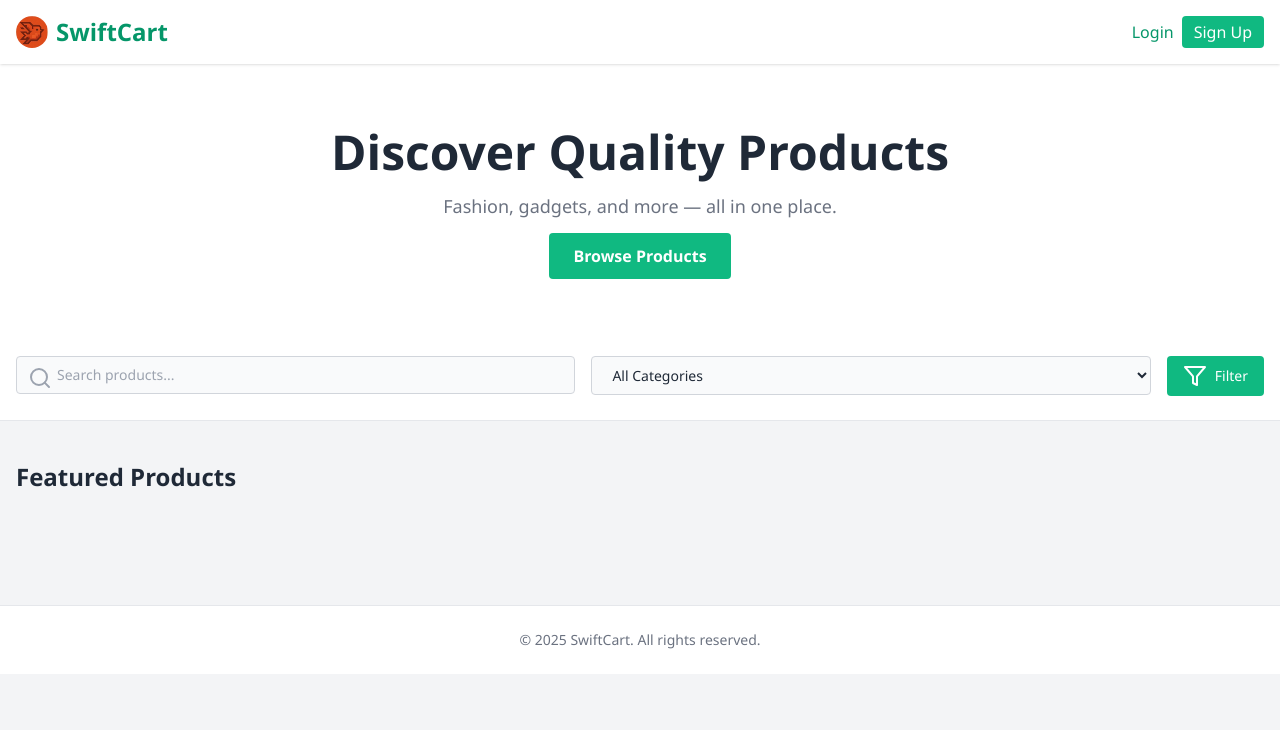
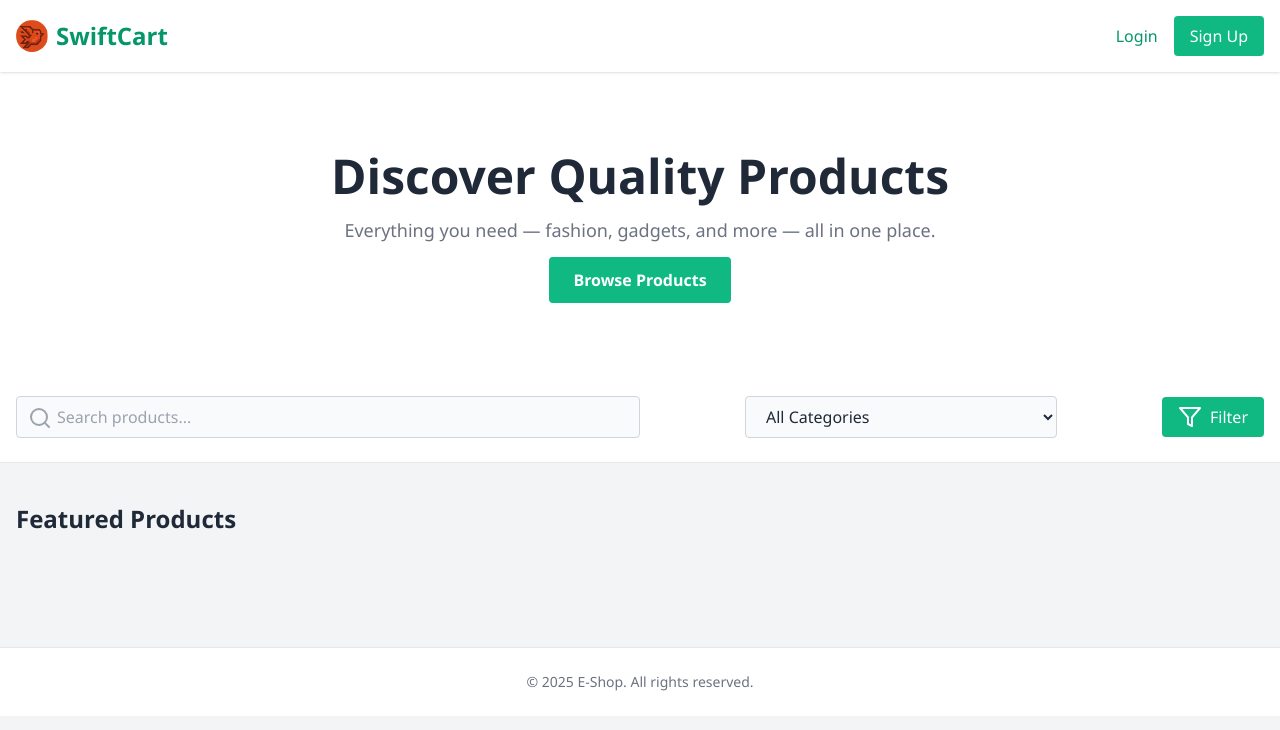
Before and after one commit to onikageyoshi/redone, a Django app: template templates/home.html in a window 1280 px wide. Shown: the top 730 px of the page. Run offline with Django 5.2, Linux system fonts and the light colour scheme; the template is opened without the code that fills it, so the values that code supplies are empty; some libraries are stand-ins or nearby versions.

Commit message:
added old 1

```diff
--- a/templates/home.html
+++ b/templates/home.html
@@ -4,8 +4,8 @@
 <head>
     <link rel="icon" type="image/jpg" href="{% static 'images/favicon.jpg' %}">
     <meta charset="UTF-8">
+    <title>SwiftCart | Homepage</title>
     <meta name="viewport" content="width=device-width, initial-scale=1.0">
-    <title>SwiftCart | Homepage</title>
     <script src="https://cdn.tailwindcss.com"></script>
     <script src="https://unpkg.com/feather-icons"></script>
     <style>
@@ -35,6 +35,11 @@
             box-shadow: 0 0 0 2px rgba(16, 185, 129, 0.5);
         }
 
+        .rounded-image {
+            border-radius: 50%;
+            object-fit: cover;
+        }
+
         .btn {
             background-color: #10B981;
         }
@@ -56,53 +61,52 @@
         }
     </style>
 </head>
-<body class="overflow-x-hidden">
+<body>
 
 <!-- Navbar -->
 <nav class="bg-white shadow sticky top-0 z-50">
     <div class="max-w-7xl mx-auto px-4 py-4 flex justify-between items-center">
-        <div class="flex items-center gap-2">
+        <h1 class="text-2xl font-bold text-emerald-600 flex items-center gap-2">
             <img src="{% static 'images/favicon.jpg' %}" alt="Logo" class="h-8 w-8 rounded-full">
-            <h1 class="text-xl sm:text-2xl font-bold text-emerald-600">SwiftCart</h1>
-        </div>
-
-        <div class="space-x-2 flex items-center text-sm sm:text-base">
+            SwiftCart
+        </h1>
+        <div class="flex items-center space-x-4">
             {% if request.user.is_authenticated %}
-                <a href="{% url 'profile-page' %}" class="text-right hover:underline hidden sm:block">
+                <a href="{% url 'profile-page' %}" class="text-sm text-right hover:underline">
                     <div class="font-semibold">{{ request.user.first_name }}</div>
                     <div class="text-xs text-gray-500">{{ request.user.email }}</div>
                 </a>
-                <a href="{% url 'cart-detail' %}" class="btn text-white px-3 py-1 rounded">Cart</a>
-                <a href="{% url 'checkout' %}" class="btn text-white px-3 py-1 rounded">Checkout</a>
+                <a href="{% url 'cart-detail' %}" class="px-3 py-2 text-white rounded-md btn">Cart</a>
+                <a href="{% url 'checkout' %}" class="px-3 py-2 text-white rounded-md btn">Checkout</a>
                 <a href="{% url 'logout' %}" class="text-red-600 hover:underline font-medium">Logout</a>
             {% else %}
-                <a href="{% url 'login' %}" class="text-emerald-600 hover:underline">Login</a>
-                <a href="{% url 'signup' %}" class="btn text-white px-3 py-1 rounded">Sign Up</a>
+                <a href="{% url 'login' %}" class="text-emerald-600 hover:underline font-medium">Login</a>
+                <a href="{% url 'signup' %}" class="text-white btn px-4 py-2 rounded transition">Sign Up</a>
             {% endif %}
         </div>
     </div>
 </nav>
 
 <!-- Hero Section -->
-<section class="bg-white text-center py-16 px-4">
-    <div class="max-w-3xl mx-auto">
-        <h2 class="text-3xl sm:text-5xl font-bold text-gray-800 mb-4 leading-snug">Discover Quality Products</h2>
-        <p class="text-base sm:text-lg text-gray-500 mb-6">Fashion, gadgets, and more — all in one place.</p>
-        <a href="#products" class="btn text-white font-semibold px-6 py-3 rounded hover:shadow-lg transition text-sm sm:text-base">Browse Products</a>
+<section class="bg-white text-center py-20">
+    <div class="max-w-3xl mx-auto px-4">
+        <h2 class="text-4xl md:text-5xl font-bold text-gray-800 mb-4">Discover Quality Products</h2>
+        <p class="text-lg text-gray-500 mb-6">Everything you need — fashion, gadgets, and more — all in one place.</p>
+        <a href="#products" class="btn text-white font-semibold px-6 py-3 rounded hover:shadow-lg transition">Browse Products</a>
     </div>
 </section>
 
 <!-- Filter -->
-<section class="py-6 bg-white border-b border-gray-200 px-4">
-    <form method="get" class="max-w-7xl mx-auto flex flex-col sm:flex-row gap-4">
-        <div class="relative flex-1">
+<section class="py-6 bg-white border-b border-gray-200">
+    <form method="get" class="max-w-7xl mx-auto px-4 flex flex-col md:flex-row gap-4 items-center justify-between">
+        <div class="relative w-full md:w-1/2">
             <input type="text" name="search" placeholder="Search products..." value="{{ request.GET.search }}"
-                   class="w-full pl-10 pr-4 py-2 border border-gray-300 rounded input-field bg-gray-50 text-sm">
+                   class="w-full pl-10 pr-4 py-2 border border-gray-300 rounded input-field bg-gray-50">
             <span class="absolute left-3 top-2.5 text-gray-400" data-feather="search"></span>
         </div>
 
-        <div class="flex-1">
-            <select name="category" class="w-full px-4 py-2 border border-gray-300 rounded input-field bg-gray-50 text-sm">
+        <div class="w-full md:w-1/4">
+            <select name="category" class="w-full px-4 py-2 border border-gray-300 rounded input-field bg-gray-50">
                 <option value="">All Categories</option>
                 {% for cat in categories %}
                     <option value="{{ cat }}" {% if selected_category == cat %}selected{% endif %}>{{ cat }}</option>
@@ -111,7 +115,7 @@
         </div>
 
         <button type="submit"
-                class="btn text-white px-4 py-2 rounded flex items-center justify-center gap-2 text-sm hover:scale-105">
+                class="btn text-white px-4 py-2 rounded flex items-center gap-2 transition hover:scale-105">
             <span data-feather="filter"></span> Filter
         </button>
     </form>
@@ -141,9 +145,9 @@
                 <form action="{% url 'add_to_cart' product.id %}" method="post" class="mt-3">
                     {% csrf_token %}
                     <input type="number" name="quantity" value="1" min="1"
-                           class="border border-gray-300 rounded p-2 w-full input-field bg-gray-50 text-sm">
+                           class="border border-gray-300 rounded p-2 w-full input-field bg-gray-50">
                     <button type="submit"
-                            class="mt-2 px-4 py-2 btn text-white rounded w-full flex items-center justify-center gap-2 transition text-sm">
+                            class="mt-2 px-4 py-2 btn text-white rounded w-full flex items-center justify-center gap-2 transition">
                         <span data-feather="shopping-cart"></span> Add to Cart
                     </button>
                 </form>
@@ -153,12 +157,13 @@
 </section>
 
 <!-- Footer -->
-<footer class="bg-white border-t mt-12 py-6 text-center text-sm text-gray-500 px-4">
-    &copy; 2025 SwiftCart. All rights reserved.
+<footer class="bg-white border-t mt-12 py-6 text-center text-sm text-gray-500">
+    &copy; 2025 E-Shop. All rights reserved.
 </footer>
 
 <script>
     feather.replace();
 </script>
+
 </body>
 </html>
```
